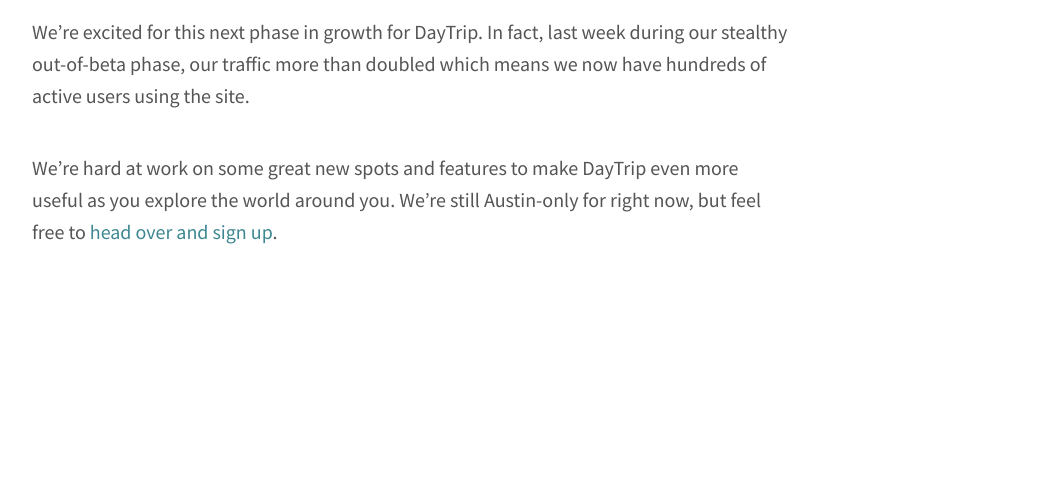
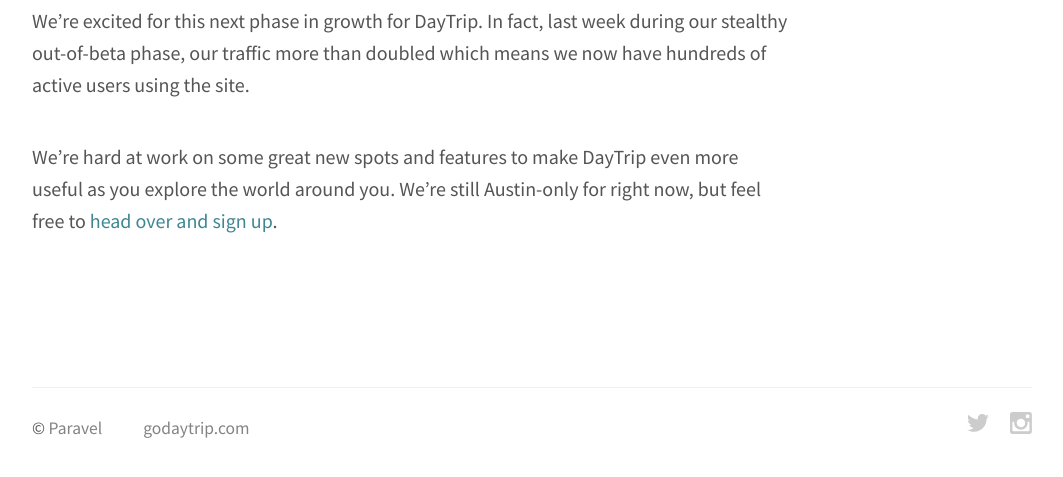
Before and after one commit to Paravel/DayTrip-Blog, a Jekyll site: the page built from index.html, in a window 1280 px wide, cut to the strip 1186-1676 px from the top of the page. Shown: the top 477 px of the strip, without its empty margins (108-1171 px from the left). Built offline with Jekyll 4.4.1, drawn with Linux system fonts in a browser that asks for light colours; before the commit the page ends 1534 px from its top, so only the background shows below that.

Commit message:
Adding footer for #3

```diff
--- a/_includes/footer.html
+++ b/_includes/footer.html
@@ -1,5 +1,21 @@
-<footer class="site-footer">
 
+<div class="container">
+  <footer role="contentinfo" class="site-footer">
+    <ul>
+      <li>© <a href="http://paravelinc.com">Paravel</a></li>
+      <li><a href="http://godaytrip.com">godaytrip.com</a></li>
+    </ul>
+    <div class="social">
+      <a href="//twitter.com/godaytrip/">
+        <svg class="icon" viewBox="0 0 273.4 222.2">
 
+        <path d="M273.4 26.3c-10.1 4.5-20.9 7.5-32.2 8.8 11.6-6.9 20.5-17.9 24.7-31-10.9 6.4-22.9 11.1-35.7 13.6C220 6.8 205.4 0 189.3 0c-31 0-56.1 25.1-56.1 56.1 0 4.4.5 8.7 1.5 12.8C88 66.5 46.7 44.2 19 10.3c-4.8 8.3-7.6 17.9-7.6 28.2 0 19.5 9.9 36.6 25 46.7-9.2-.3-17.8-2.8-25.4-7v.7c0 27.2 19.3 49.8 45 55-4.7 1.3-9.7 2-14.8 2-3.6 0-7.1-.4-10.6-1 7.1 22.3 27.9 38.5 52.4 39-19.2 15-43.4 24-69.7 24-4.5 0-9-.3-13.4-.8 24.8 15.9 54.3 25.2 86 25.2 103.2 0 159.6-85.5 159.6-159.6 0-2.4-.1-4.9-.2-7.3 11.1-8 20.6-17.9 28.1-29.1z"></path></svg>
+      </a>
+      <a href="//instagram.com/godaytrip/">
+        <svg class="icon" viewBox="-384 298 18 18">
 
-</footer>
+        <path d="M-368 298h-14c-1.1 0-2 .9-2 2v14c0 1.1.9 2 2 2h14c1.1 0 2-.9 2-2v-14c0-1.1-.9-2-2-2zm-7 14.5c3.1 0 5.5-2.5 5.5-5.5 0-.3 0-.7-.1-1h1.6v7.2c0 .4-.3.7-.7.7h-12.6c-.4 0-.7-.3-.7-.7V306h1.5c-.1.3-.1.6-.1 1 0 3 2.5 5.5 5.6 5.5zm-3.5-5.5c0-1.9 1.5-3.5 3.5-3.5 1.9 0 3.5 1.5 3.5 3.5 0 1.9-1.6 3.5-3.5 3.5-1.9-.1-3.5-1.6-3.5-3.5zm9.8-4h-1.6c-.4 0-.7-.3-.7-.7v-1.6c0-.4.3-.7.7-.7h1.6c.4 0 .7.3.7.7v1.6c0 .4-.3.7-.7.7z"></path></svg>
+      </a>
+    </div>
+  </footer>
+</div>
--- a/_sass/_base.scss
+++ b/_sass/_base.scss
@@ -12,6 +12,16 @@
 header, footer, nav, section, article, hgroup, figure {
 	display: block;
 }
+
+$background: #F0F0F0;
+$gray: #838383;
+$gray-light: #CCCCCC;
+$bold: 600;
+$blue: #53D9EB;
+$cyan: #4EDBEA;
+$white: #ffffff;
+$black: #222222;
+$blue-chill: #3E8792;
 
 
 /* Base Type & Styles
--- a/_sass/_layout.scss
+++ b/_sass/_layout.scss
@@ -41,11 +41,15 @@
 }
 
 .post{
-  margin: 10% 0;
+  margin: 10% 0 15%;
 
   p > img {
     margin-bottom: 0;
   }
+}
+
+.post-title{
+  margin-bottom: 0.2em;
 }
 
 .post-meta{
@@ -61,3 +65,65 @@
   margin-bottom: 1em;
   overflow: hidden;
 }
+
+.site-footer {
+ font-size: 0.875em;
+ clear:both;
+ margin: 5% auto;
+ padding: 1.5em 0;
+ border-top: 1px solid $background;
+
+ a {
+   color: $gray;
+
+   &:hover {
+     color: $blue-chill;
+   }
+ }
+
+
+@media (min-width: 500px) {
+  ul {
+     width: 75%;
+     float: left;
+
+     li {
+       display: inline-block;
+       margin-right: 5%;
+     }
+   }
+}
+
+
+ .social {
+   margin-top: 1em;
+
+   @media (min-width: 500px) {
+     float: right;
+     top: -0.1em;
+     margin-top: 0;
+   }
+
+   position: relative;
+
+   .icon {
+     width: 1.25em;
+     height: 1.25em;
+   }
+
+   a {
+     color: $gray-light;
+     fill: $gray-light;
+     margin-right: 1em;
+     text-decoration: none;
+
+     &:hover {
+       fill: $blue-chill;
+     }
+
+     &:last-of-type {
+       margin-right: 0;
+     }
+   }
+ }
+}
```
